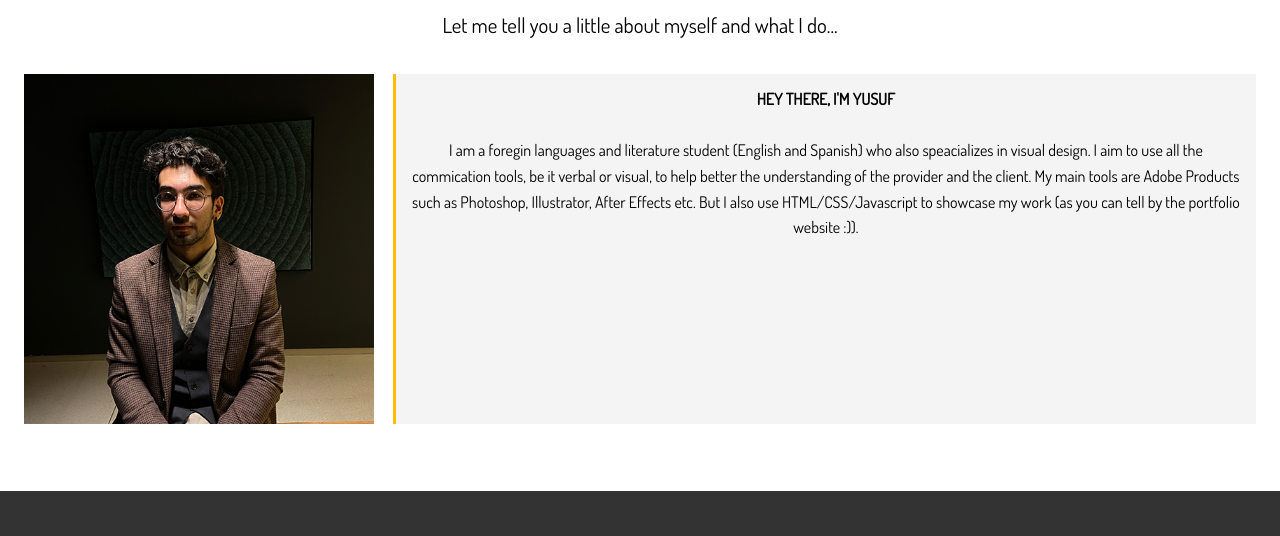
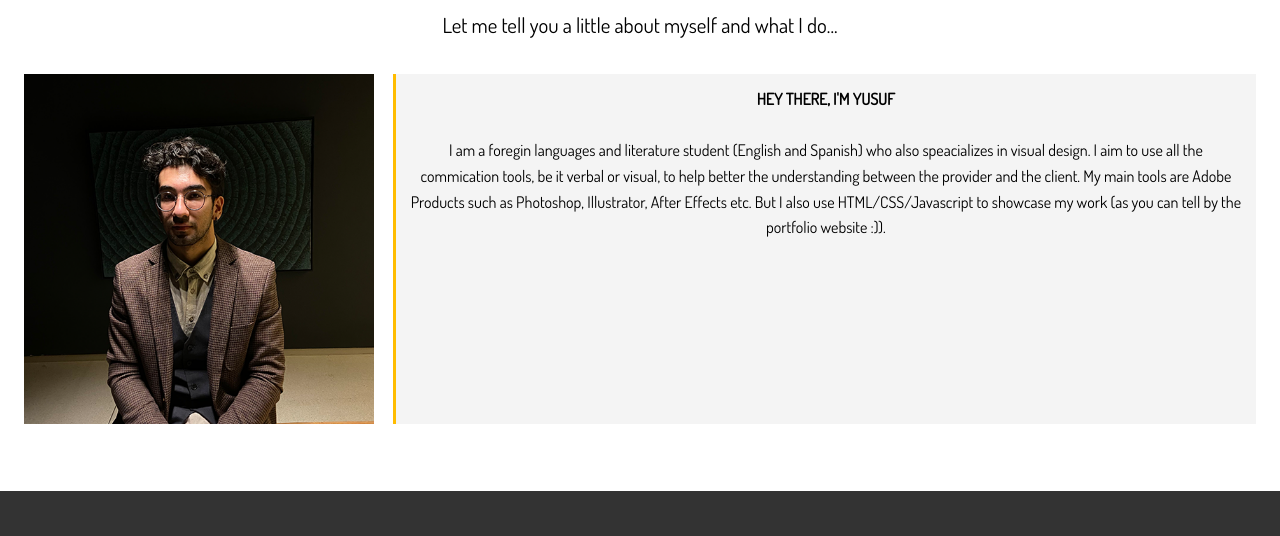
Before and after one commit to yusufcheri/portfolio, a plain HTML site: page about.html in a window 1280 px wide. Shown: the part 207-743 px from the top of the page. Drawn offline with Linux system fonts and the light colour scheme.

Commit message:
Initial commit

```diff
--- a/about.html
+++ b/about.html
@@ -50,10 +50,10 @@
               I am a foregin languages and literature student (English and
               Spanish) who also speacializes in visual design. I aim to use all
               the commication tools, be it verbal or visual, to help better the
-              understanding of the provider and the client. My main tools are
-              Adobe Products such as Photoshop, Illustrator, After Effects etc.
-              But I also use HTML/CSS/Javascript to showcase my work (as you can
-              tell by the portfolio website :)).
+              understanding between the provider and the client. My main tools
+              are Adobe Products such as Photoshop, Illustrator, After Effects
+              etc. But I also use HTML/CSS/Javascript to showcase my work (as
+              you can tell by the portfolio website :)).
             </p>
           </div>
         </div>
```
